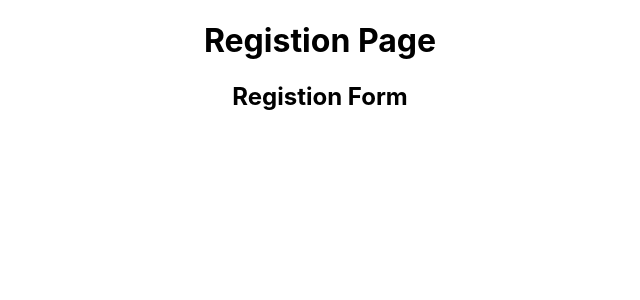
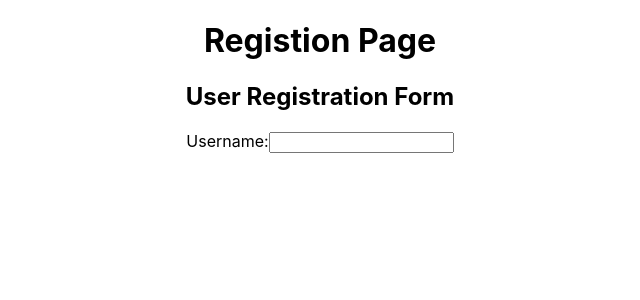
Before and after one commit to Jake-Knox/4-React-Registration-Form, a React (Create React App) app: page / in a window 1280 px wide. Shown: the top 300 px of the page, without its empty margins (320-960 px from the left). Built offline with nearby package versions, Linux system fonts and the light colour scheme.

Commit message:
work on form basics

```diff
--- a/src/components/RegistrationForm.js
+++ b/src/components/RegistrationForm.js
@@ -18,12 +18,13 @@ const RegistrationForm = () => {
         e.preventDefault();
 
         // Simple form validation
-
-
+        const validationErrors = {};
 
         // If there are validation errors, set the errors state and prevent form submission
-
-
+        if (Object.keys(validationErrors).length > 0) {
+            setErrors(validationErrors);
+            return;
+        }
 
         // If no validation errors, you can handle the form submission logic here
         // For now, let's just set the isSubmitted state to true and maybe add an alert.
@@ -33,7 +34,39 @@ const RegistrationForm = () => {
 
     return (
         <div>
-            <h2>Registion Form</h2>
+            <div>
+                <h2>User Registration Form</h2>
+                {isSubmitted ? (
+                    <p>Registration successful! You can now log in.</p>
+                ) : (
+                    <form onSubmit={handleSubmit}>
+                        {/* username */}
+                        <div>
+                            <label>Username:</label>
+                            <input
+                                type='text'
+                                value={username}
+                                onChange={(e) => setUsername(e.target.value)}
+                            />
+                            {errors.username && <p className='error'>{errors.username}</p>}
+                        </div>
+                        {/* email */}
+
+
+
+                        {/* password */}
+
+
+
+                        {/* confirm password */}
+
+
+                        {/* submit btn */}
+
+
+                    </form>
+                )}
+            </div>
 
         </div>
     )
```
